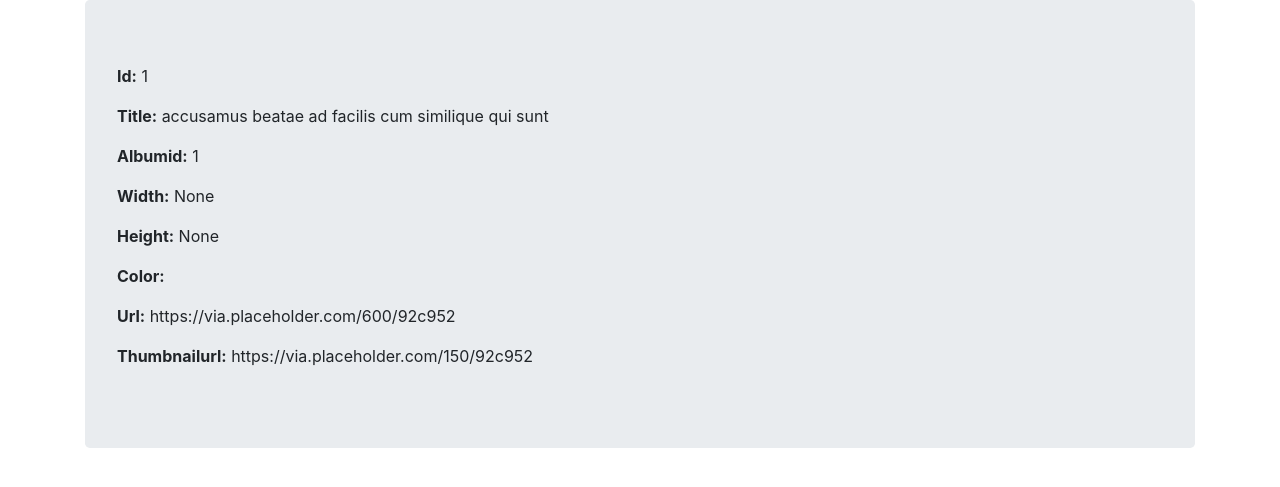
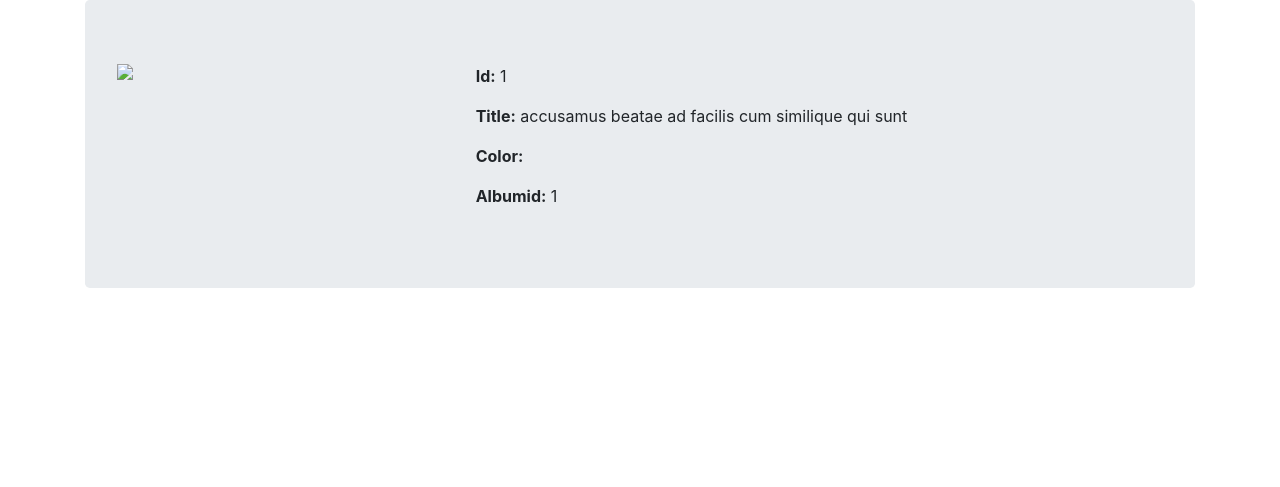
Before and after one commit to jessicaanhel/PhotoManager, a Django app: page /viewer/photo/detail/1 in a window 1280 px wide. Shown: the part 56-543 px from the top of the page. Run offline with Django 3.2, Linux system fonts and the light colour scheme; data comes from the database, SQL or seed files in the repository; some libraries are stand-ins or nearby versions.

Commit message:
add ImageField and preview

```diff
--- a/photomanager/settings.py
+++ b/photomanager/settings.py
@@ -53,6 +53,12 @@ MIDDLEWARE = [
 ]
 
 ROOT_URLCONF = 'photomanager.urls'
+
+STATIC_URL = '/static/'
+STATICFILES_DIRS = ['static']
+
+MEDIA_ROOT = 'media'
+MEDIA_URL = '/media/'
 
 TEMPLATES = [
     {
--- a/photomanager/urls.py
+++ b/photomanager/urls.py
@@ -1,5 +1,8 @@
 from django.contrib import admin
 from django.urls import path, include
+
+from django.conf import settings
+from django.conf.urls.static import static
 
 from viewer.models import Photo
 from viewer.views import IndexView
@@ -9,5 +12,6 @@ admin.site.register(Photo)
 urlpatterns = [
     path('admin/', admin.site.urls),
     path('', IndexView.as_view(), name='index'),
-    path('viewer/', include('viewer.urls', namespace='viewer'))
+    path('viewer/', include('viewer.urls', namespace='viewer')),
+    *static(settings.MEDIA_URL, document_root=settings.MEDIA_ROOT),
 ]
--- /dev/null
+++ b/static/photo_details.css
@@ -0,0 +1,5 @@
+.max-200x400 {
+  display: block;
+  max-width: 300px;
+  max-height: 450px;
+}
--- a/viewer/models.py
+++ b/viewer/models.py
@@ -10,5 +10,5 @@ class Photo(Model):
     width = IntegerField(blank=True, null=True)
     height = IntegerField(blank=True, null=True)
     color = CharField(max_length=18)
-    url = ImageField(max_length=128)
-    thumbnailUrl = ImageField(max_length=128)
+    url = ImageField(max_length=200)
+    thumbnailUrl = ImageField(max_length=200)
--- a/viewer/templates/photo_detail.html
+++ b/viewer/templates/photo_detail.html
@@ -1,14 +1,25 @@
 {% extends "base.html" %}
 
+{% load static %}
 {% load photo_extras %}
 
+{% block styles %}
+  {{ block.super }}
+  <link rel="stylesheet" type="text/css" href="{% static 'photo_detail.css' %}" />
+{% endblock %}
+
 {% block content %}
-  {{ photo|attr_as_p:'id' }}
-  {{ photo|attr_as_p:'title' }}
-  {{ photo|attr_as_p:'albumId' }}
-  {{ photo|attr_as_p:'width' }}
-  {{ photo|attr_as_p:'height' }}
-  {{ photo|attr_as_p:'color' }}
-  {{ photo|attr_as_p:'url' }}
-  {{ photo|attr_as_p:'thumbnailUrl' }}
+<div class="row">
+    {% if photo.url %}
+      <div class="col-4">
+        <img src="{{ photo.url }}" class="max-300x450"/>
+      </div>
+    {% endif %}
+    <div class="col">
+      {{ photo|attr_as_p:'id' }}
+      {{ photo|attr_as_p:'title' }}
+      {{ photo|attr_as_p:'color' }}
+      {{ photo|attr_as_p:'albumId' }}
+    </div>
+  </div>
 {% endblock %}
```
Also changed, not shown: static/photo_list.css (added, +12 -0 lines), static/photo_list.js (added, +11 -0 lines), viewer/forms.py (+5 -4 lines).
